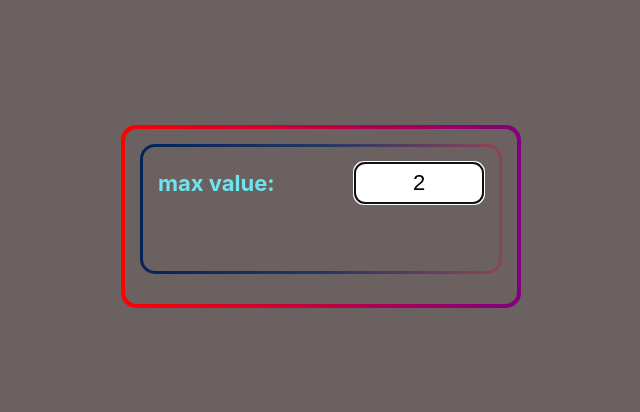
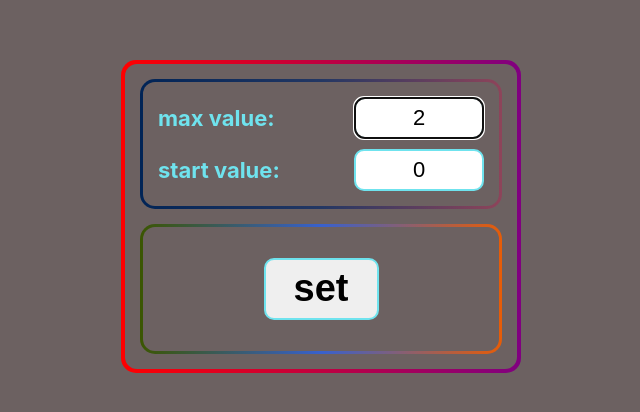
Before and after one commit to demorest49de/sprint3-week2-counter-redux, a React (Create React App) app: page / in a window 1280 px wide. Shown: the part 184-596 px from the top of the page, without its empty margins (319-959 px from the left). Built offline with nearby package versions, Linux system fonts and the light colour scheme.

Commit message:
Changes Button.tsx SetterPanel.tsx

```diff
--- a/src/components/Button/Button.tsx
+++ b/src/components/Button/Button.tsx
@@ -3,40 +3,20 @@ import {ButtonStyled} from "./ButtonStyled";
 
 type ButtonType = {
     name: string
-    setButtonHandler?: () => void
-    resetButtonHandler?: () => void
-    incrementButtonHandler?: () => void
-    hasAnyInputErrors?: boolean
-    disabled?: boolean
+    setButtonHandler: () => void
+    disabled: boolean
 }
 
 export const Button = ({
                            name,
                            setButtonHandler,
-                           incrementButtonHandler,
-                           resetButtonHandler,
                            disabled,
                        }: ButtonType) => {
-
-    function onClickHandler() {
-        switch (true) {
-            case !!setButtonHandler:
-                setButtonHandler?.();
-                break;
-            case !!resetButtonHandler:
-                resetButtonHandler?.();
-                break;
-            case !!incrementButtonHandler:
-                incrementButtonHandler?.();
-                break;
-        }
-
-    }
 
     return (
         <ButtonStyled
             disabled={disabled}
-            onClick={onClickHandler}
+            onClick={setButtonHandler}
         >
             {name}
         </ButtonStyled>
--- a/src/components/SetterPanel/SetterPanel.tsx
+++ b/src/components/SetterPanel/SetterPanel.tsx
@@ -7,7 +7,7 @@ import {MainBlockStyled} from "../MainBlock/MainBlockStyled";
 import {firstGradient, secondGradient} from '../Gradient/GradientTypes';
 import {useDispatch, useSelector} from 'react-redux';
 import {AppStateType} from "../../state/store";
-import {SetErrorAC, SetMaxAC, StatusType} from "../../state/counter-reducer";
+import {SetErrorAC, SetMaxAC, SetStartAC, Status, StatusType} from "../../state/counter-reducer";
 
 
 export const SetterPanel = () => {
@@ -23,16 +23,37 @@ export const SetterPanel = () => {
             (maxValue <= startValue || startValue < 0 || maxValue <= 0) && dispatch(SetErrorAC())
         }, [status, maxValue, startValue])
 
-        const changeMaxValue = (value: number) => {
+        const setHelper = (value: number, cb: (newValue: number) => ({type: string, newValue: number} )) => {
             console.log(' value: ', value);
             if (value > 99) {
-                return dispatch(SetMaxAC(99))
+                return dispatch(cb(99))
             }
-            if (value <= -10) {
-                return dispatch(SetMaxAC(1))
+            if (value <= -99) {
+                return dispatch(cb(1))
             }
 
             dispatch(SetMaxAC(value))
+        }
+
+
+        const changeMaxValue = (value: number) => {
+            setHelper(value, SetMaxAC)
+        }
+
+        const changeStartValue = (value: number) => {
+            // console.log(' value: ', value);
+            // if (value > 99) {
+            //     return dispatch(SetMaxAC(99))
+            // }
+            // if (value <= -10) {
+            //     return dispatch(SetMaxAC(1))
+            // }
+            //
+            dispatch(SetStartAC(value))
+        }
+
+        function setButtonHandler() {
+
         }
 
 
@@ -50,25 +71,24 @@ export const SetterPanel = () => {
                             name={'max'}
                             focus={true}
                             inputValue={maxValue}
-                            hasError={maxValue <= startValue || maxValue <= 0}
+                            hasError={status === Status.error}
                             callback={changeMaxValue}
                         />
-                        {/*    <Input*/}
-                        {/*        name={'start'}*/}
-                        {/*        inputValue={cp.start.inputValue}*/}
-                        {/*        hasError={cp.start.hasError}*/}
-                        {/*        onChangeStart={changeStartValue}*/}
-                        {/*        disabledState={cp.inputIsDisabled}*/}
-                        {/*    />*/}
-                        {/*</FieldSet>*/}
-                        {/*<FieldSet gradient={secondGradient}*/}
-                        {/*          buttonFieldSet={true}*/}
-                        {/*>*/}
-                        {/*    <Button*/}
-                        {/*        name={'set'}*/}
-                        {/*        setButtonHandler={setButtonHandler}*/}
-                        {/*        disabled={cp.hasErrorGlobal || cp.setButtonDisabled}*/}
-                        {/*    />*/}
+                        <Input
+                            name={'start'}
+                            inputValue={startValue}
+                            hasError={status === Status.error}
+                            callback={changeStartValue}
+                        />
+                    </FieldSet>
+                    <FieldSet gradient={secondGradient}
+                              buttonFieldSet={true}
+                    >
+                        <Button
+                            name={'set'}
+                            setButtonHandler={setButtonHandler}
+                            disabled={status === Status.error}
+                        />
                     </FieldSet>
                 </GradientWrapperStyled>
             </MainBlockStyled>
```
